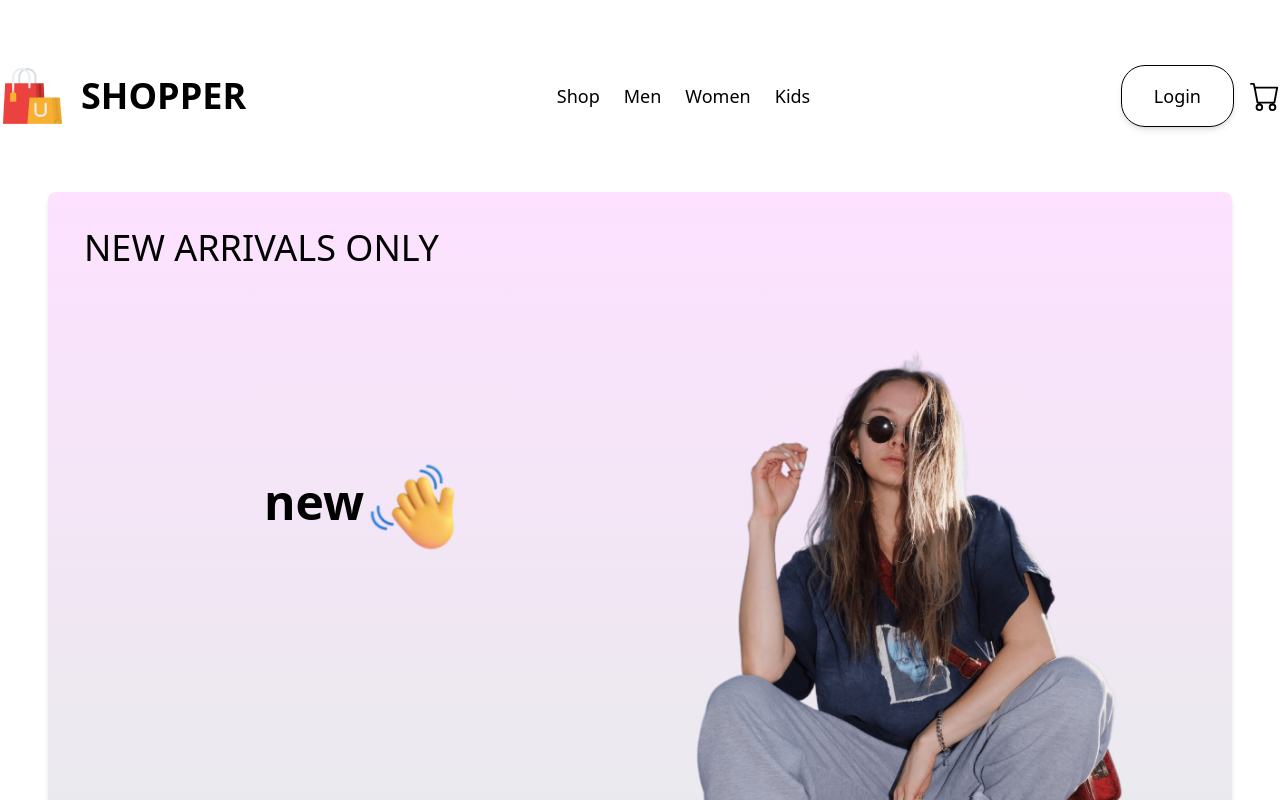
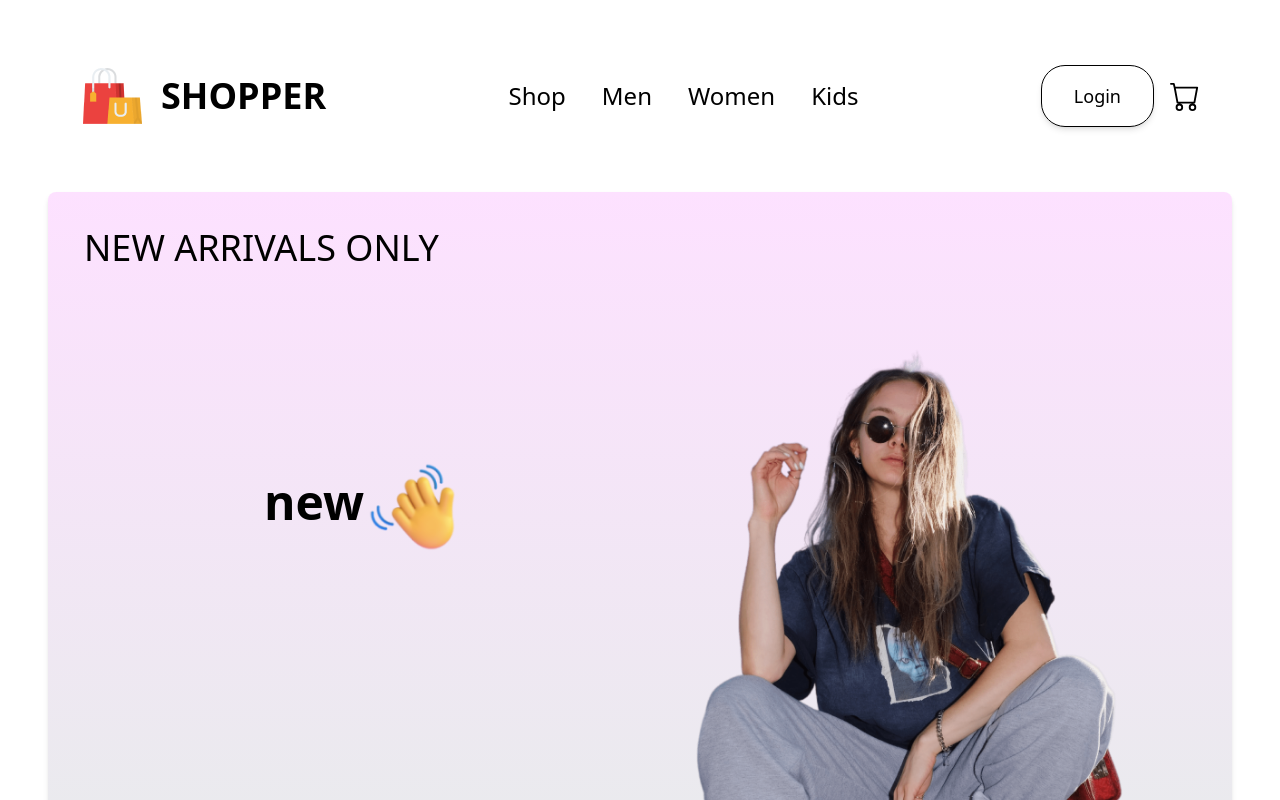
Before and after one commit to Mohamed0Hisham/clothesShop, a React (Vite) app: page / in a window 1280 px wide. Shown: the top 800 px of the page. Built offline with nearby package versions, Linux system fonts and the light colour scheme.

Commit message:
main header modified

```diff
--- a/src/App.jsx
+++ b/src/App.jsx
@@ -8,10 +8,10 @@ function App() {
     <>
       <MainHeader />
       <Routes>
-        <Route path="/" element={<Shop />}></Route>
-        <Route path="/men"></Route>
-        <Route path="/women"></Route>
-        <Route path="/kids"></Route>
+        <Route index element={<Shop />}></Route>
+        <Route path="/men" element={<Shop />}></Route>
+        <Route path="/women" element={<Shop />}></Route>
+        <Route path="/kids" element={<Shop />}></Route>
       </Routes>
     </>
   )
--- a/src/components/MainHeader.jsx
+++ b/src/components/MainHeader.jsx
@@ -1,32 +1,58 @@
 import { Link } from "react-router-dom";
 import logo from "../assets/logo.png";
 import { BsCart } from "react-icons/bs";
+import { useState } from "react";
 const MainHeader = () => {
+	const [page, setPage] = useState("");
 	return (
-		<header className="flex items-center justify-between h-48">
+		<header className="flex items-center justify-between h-48 px-20">
 			<h1 className="flex items-center justify-between gap-4 text-4xl font-bold">
 				<span>
 					<img src={logo} alt="logo" />
 				</span>
 				<span>SHOPPER</span>
 			</h1>
-			<ul className="flex items-center justify-between gap-6 text-lg">
-				<li>
-					<Link to="/shop">Shop</Link>
+			<ul className="flex  items-center justify-between gap-9 text-2xl ">
+				<li
+					className={
+						page === "shop" ?
+						"border-b-2 border-light-red" :
+						" "
+					} >
+					<Link to="/" onClick={() => setPage("shop")}>
+						Shop
+					</Link>
 				</li>
-				<li>
-					<Link to="/men">Men</Link>
+				<li
+					className={
+						page === "men" ? "border-b-2 border-light-red" : " "
+					}>
+					<Link to="/men" onClick={() => setPage("men")}>
+						Men
+					</Link>
 				</li>
-				<li>
-					<Link to="/women">Women</Link>
+				<li
+					className={
+						page === "women" ? "border-b-2 border-light-red" : " "
+					}>
+					<Link to="/women" onClick={() => setPage("women")}>
+						Women
+					</Link>
 				</li>
-				<li>
-					<Link to="/kids">Kids</Link>
+				<li
+					className={
+						page === "kids" ? "border-b-2 border-light-red" : " "
+					}>
+					<Link to="/kids" onClick={() => setPage("kids")}>
+						Kids
+					</Link>
 				</li>
 			</ul>
 			<div className="flex items-center justify-between gap-4 ">
-				<button className=" text-lg border-black shadow-md border-solid border rounded-3xl px-8 py-4">Login</button>
-				<BsCart className="font-bold text-3xl"/>
+				<button className=" text-lg border-black shadow-md border-solid border rounded-3xl px-8 py-4">
+					Login
+				</button>
+				<BsCart className="font-bold text-3xl" />
 			</div>
 		</header>
 	);
```
